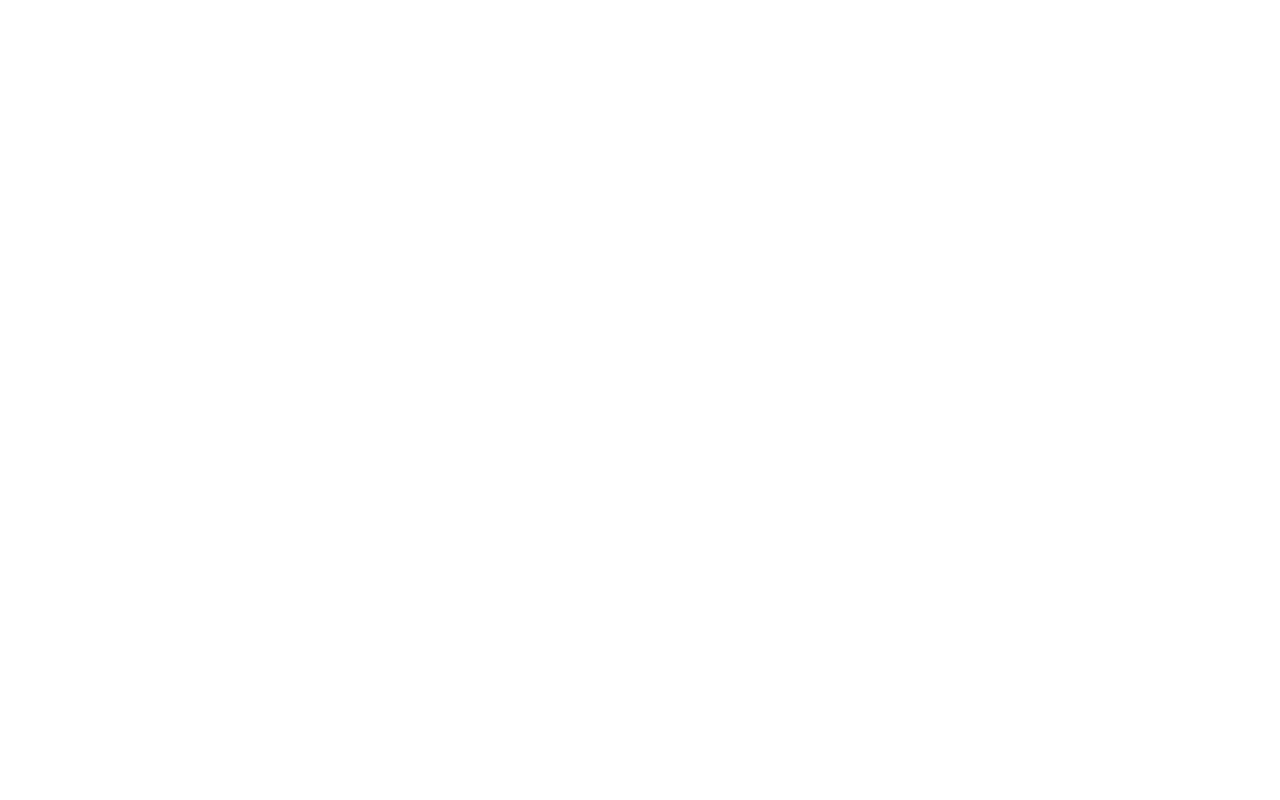
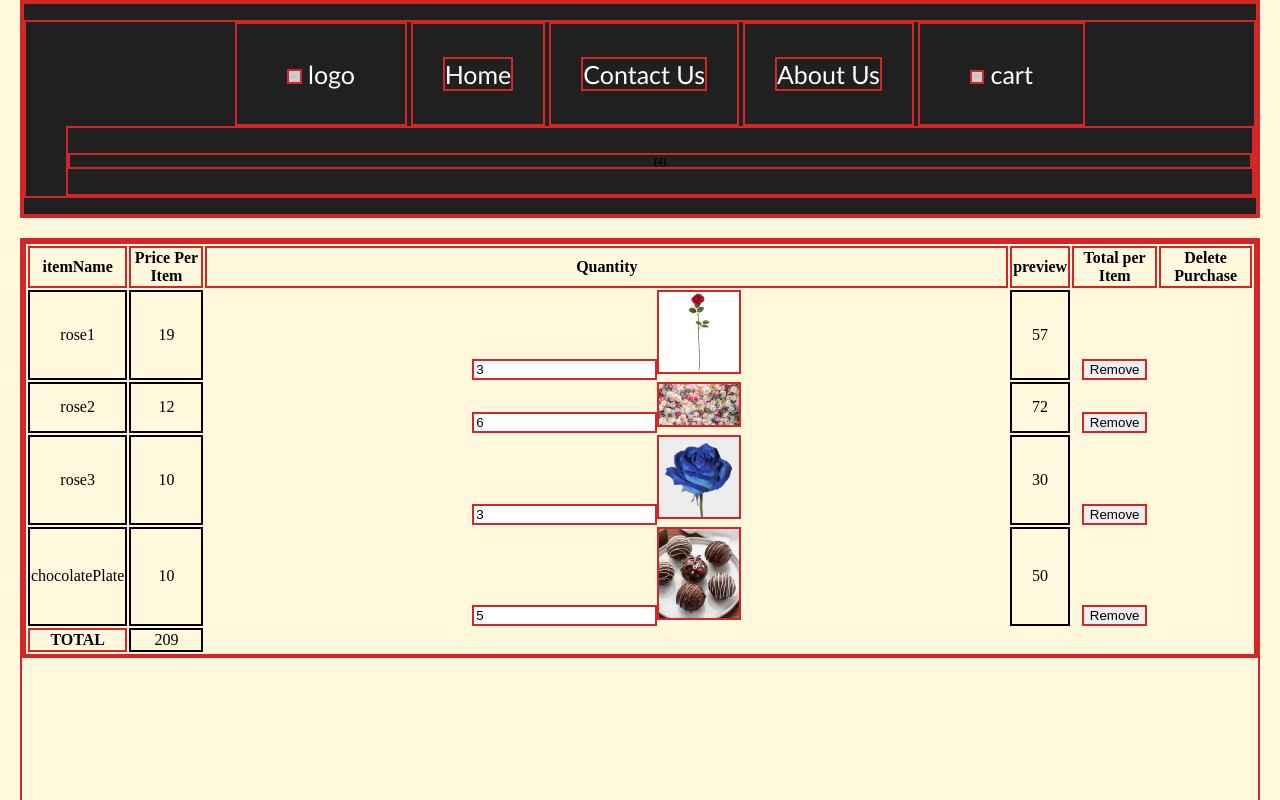
Before and after one commit to GiftFactory/GiftFactory, a plain HTML site: page myCart.html in a window 1280 px wide. Shown: the top 800 px of the page. Drawn offline with Linux system fonts and the light colour scheme; placeholder pictures from the web are drawn by us.

Commit message:
finished the algorithm

```diff
--- /dev/null
+++ b/css/myCart.css
@@ -0,0 +1,93 @@
+body {
+    background-color: cornsilk;
+    margin:auto 20px auto 20px;
+    position: relative ;
+    align-items: center;
+    text-align: center;
+}
+body *{
+  border: solid 2px  #d32727;
+
+}
+
+/* header */
+header {
+    text-align: center;
+    background: #202020;
+    color: #000;
+    margin-bottom: 20px;
+    box-shadow:  #57575745; ;
+  }
+  header nav ul {
+    list-style: none;
+  }
+
+  #cartQtyIcon{
+
+  }
+  header nav ul li {
+    display: inline-block;
+    padding: 35px;
+    padding-left: 30px;
+    padding-right: 30px;
+  }
+
+  header nav ul li  {
+
+    font-family: 'Trebuchet MS', 'Lucida Sans Unicode', 'Lucida Grande', 'Lucida Sans', Arial, sans-serif;
+    text-decoration: none;
+    color: rgb(255, 255, 255);
+    font-size: 25px;
+    font-weight: 100;
+  }
+
+  a{
+    text-decoration: none;
+    position: relative;
+    color:white;
+  }
+  header nav ul li:hover {
+    background-color: #57575745;
+  }
+
+
+ main{
+   height:800px;
+ }
+
+
+
+ img{
+   height:10%;
+  width:10%;
+ }
+
+
+
+
+  td{
+   border:solid black 2px;
+
+ }
+
+
+
+
+
+
+
+
+
+
+
+
+ /* footer */
+ footer{
+    clear: both;
+    color: #ffffff;
+    font-family: 'Trebuchet MS', 'Lucida Sans Unicode', 'Lucida Grande', 'Lucida Sans', Arial, sans-serif;
+    text-align: center;
+    padding: 20px;
+    background-color: #000000;
+    margin-top: 20px;
+  }
--- a/myCart.html
+++ b/myCart.html
@@ -4,9 +4,51 @@
     <meta charset="UTF-8">
     <meta http-equiv="X-UA-Compatible" content="IE=edge">
     <meta name="viewport" content="width=device-width, initial-scale=1.0">
+
+    <link rel="reset" href="css/reset.css">
+    <link rel="stylesheet" href="css/myCart.css">
     <title>My Cart</title>
 </head>
 <body>
+    <header>
+        <nav>
+          <ul>
+            <li><img src="http://via.placeholder.com/50x50"> logo </li>
+            <li><a href="#">Home</a></li>
+            <!-- <li><a href="#">Products</a></li> -->
+            <li><a href="#contact-us">Contact Us</a></li>
+            <li><a href="#">About Us</a></li>
+            <li><img src="http://via.placeholder.com/50x50"> cart </li>
+            <div id="cartCount"></div>
+          </ul>
+
+        </nav>
+      </header>
+
+
+<main>
+
+<div id="cartTable">
+
+
+
+
+
+</div>
+
+
+
+
+
+
+</main>
+
+    <br>
+  <footer  id="contact-us">
+    &copy; <h2>GiftFactory</h2>
+    <script src="./js/app.js"></script>
+  </footer>
 
 </body>
+<script src="myCart.js"></script>
 </html>
--- /dev/null
+++ b/myCart.js
@@ -0,0 +1,243 @@
+'use strict';
+
+let total=0;
+let cartNum=0;
+// 1. create a constructor function //
+
+function Item(itemName,quantity) {
+  this.itemName= itemName;
+  this.quantity=quantity;
+  this.itemPrice= getRandomIntInclusive(10,20);
+  this.multiPrice= multiply(this.itemPrice,this.quantity);
+  this.path=`images/${itemName}.jpg`;
+  Item.array.push(this);
+
+}
+
+
+Item.array=[];
+console.log(Item.array);
+
+let firstP=new Item ('rose1',3);
+let secondP=new Item ('rose2',6);
+let thirdP=new Item ('rose3',3);
+let fourthP=new Item ('chocolatePlate',5);
+
+
+
+function getRandomIntInclusive(min, max) {
+  min = Math.ceil(min);
+  max = Math.floor(max);
+  return Math.floor(Math.random() * (max - min + 1) + min);
+}
+
+function multiply(price,number){
+  return price*number;
+}
+
+
+
+// 2. create a table //
+
+let divTable=document.getElementById('cartTable');
+let table=document.createElement('table');
+divTable.appendChild(table);
+
+let tableHeader=document.createElement('thead');
+table.appendChild(tableHeader);
+
+let headerRow=document.createElement('tr');
+tableHeader.appendChild(headerRow);
+
+let firstHeader=document.createElement('th');
+firstHeader.textContent='itemName';
+headerRow.appendChild(firstHeader);
+
+let secondHeader=document.createElement('th');
+secondHeader.textContent='Price Per Item';
+headerRow.appendChild(secondHeader);
+
+
+let thirdHeader=document.createElement('th');
+thirdHeader.textContent='Quantity';
+headerRow.appendChild(thirdHeader);
+
+let fifthHeader=document.createElement('th');
+fifthHeader.textContent='preview';
+headerRow.appendChild(fifthHeader);
+
+let fourthHeader=document.createElement('th');
+fourthHeader.textContent='Total per Item';
+headerRow.appendChild(fourthHeader);
+
+
+let sixthHeader=document.createElement('th');
+sixthHeader.textContent='Delete Purchase';
+headerRow.appendChild(sixthHeader);
+
+
+let tableBody=document.createElement('tbody');
+table.appendChild(tableBody);
+
+for (let i=0; i<Item.array.length;i++){
+  let newRow= document.createElement('tr');
+  let newCell= document.createElement('td');
+  newCell.textContent=`${Item.array[i].itemName}`;
+  newRow.appendChild(newCell);
+  newCell= document.createElement('td');
+  newCell.textContent=`${Item.array[i].itemPrice}`;
+  newRow.appendChild(newCell);
+
+
+  newCell= document.createElement('input');
+  newCell.setAttribute('type', 'number');
+  newCell.setAttribute('value',Item.array[i].quantity);
+  newCell.setAttribute('min',1);
+  newCell.setAttribute('id','id'+[i]);
+  // newCell.setAttribute('class','input');
+  newCell.nodeValue=parseInt(`${Item.array[i].quantity}`);
+
+  newRow.appendChild(newCell);
+  newCell= document.createElement('img');
+  newCell.src=`${Item.array[i].path}`;
+  newRow.appendChild(newCell);
+
+  let newCell1= document.createElement('td');
+  newCell1.textContent=`${Item.array[i].multiPrice}`;
+  newCell1.setAttribute('id','multi'+[i+1]);
+  newRow.appendChild(newCell1);
+
+  let deleteRow= document.createElement('button');
+  deleteRow.textContent='Remove';
+  deleteRow.setAttribute('id','remove'+[i+1]);
+  newRow.appendChild(deleteRow);
+
+  tableBody.appendChild(newRow);
+  newRow.setAttribute('id','row'+[i+1]);
+  total=total+Item.array[i].multiPrice;
+
+}
+
+let footerRow=document.createElement('tr');
+table.appendChild(footerRow);
+
+let totalHeader=document.createElement('th');
+totalHeader.textContent='TOTAL';
+footerRow.appendChild(totalHeader);
+let newCell=document.createElement('td');
+newCell.textContent= total;
+footerRow.appendChild(newCell);
+//  remove an item from table
+for(let i=0;i<Item.array.length;i++){
+  document.getElementById('remove'+[i+1]).addEventListener('click', handle);
+}
+// event listnere for quantity change
+for(let i=0;i<Item.array.length;i++){
+  document.getElementById('id'+[i]).addEventListener('change', changeQ);
+}
+
+
+function changeQ(event){
+
+
+  let inputVal = parseInt(event.target.value);
+
+  for(let i=0;i<Item.array.length;i++){
+    if(Item.array[i].itemName===event.target.parentElement.firstChild.textContent){
+      Item.array[i].quantity=inputVal;
+      // console.log(Item.array);
+      Item.array[i].multiPrice=Item.array[i].quantity*Item.array[i].itemPrice;
+
+    }
+
+
+    if(Item.array[i].itemName===event.target.parentElement.firstChild.textContent){
+      let cleanRows=document.getElementById('multi'+[i+1]);
+      cleanRows.innerHTML = 0;
+
+      if(Item.array[i].itemName===event.target.parentElement.firstChild.textContent){
+        Item.array[i].multiPrice=parseInt(event.target.value)*Item.array[i].itemPrice;
+        // console.log(Item.array[i]);
+
+        let newTot= document.getElementById('multi'+[i+1]);
+        newTot.textContent=`${Item.array[i].multiPrice}`;}
+
+    }
+
+
+  }
+  updateTotal();
+
+  console.log(Item.array);
+  console.log(event.target,event.target.value);
+
+
+}
+
+
+
+
+
+
+
+
+
+
+
+// cart update
+let cartNumber=document.createElement('h6');
+function cartUpdate(){
+  const cartCount= document.getElementById('cartCount');
+  cartNum=0;
+  for (let i=1;i<=Item.array.length;i++){
+    if ((parseInt(Item.array.quantity)!== 0))
+    {
+      cartNum++;
+
+    }
+
+  }
+
+  cartNumber.textContent=`(${cartNum})`;
+  cartCount.appendChild(cartNumber);
+
+}
+cartUpdate();
+
+
+
+
+function handle(event){
+  event.preventDefault();
+  let imgClicked=event.target.parentElement.firstChild.textContent;
+
+  console.log(imgClicked,event.target);
+  let Index= Item.array.findIndex(function(todo,index){
+    return todo.itemName===imgClicked;});
+
+  console.log(Index);
+  table.deleteRow(Index+1);
+  Item.array.splice(Index,1);
+  // console.log(Item.array);
+  updateTotal();
+  cartUpdate();
+  console.log();
+
+}
+
+// // update total
+function updateTotal(){
+  total=0;
+  table.deleteRow(Item.array.length+1);
+  for (let i=0;i<Item.array.length;i++){
+    total=total+parseInt(Item.array[i].multiPrice);
+  }
+  footerRow=document.createElement('tr');
+  table.appendChild(footerRow);
+  totalHeader=document.createElement('th');
+  totalHeader.textContent='TOTAL';
+  footerRow.appendChild(totalHeader);
+  newCell=document.createElement('td');
+  newCell.textContent= total;
+  footerRow.appendChild(newCell);
+}
```
Also changed, not shown: images/chocolatePlate.jpg (added), images/deleteImg.png (added), images/rose1.jpg (added), images/rose2.jpg (added), images/rose3.jpg (added).
